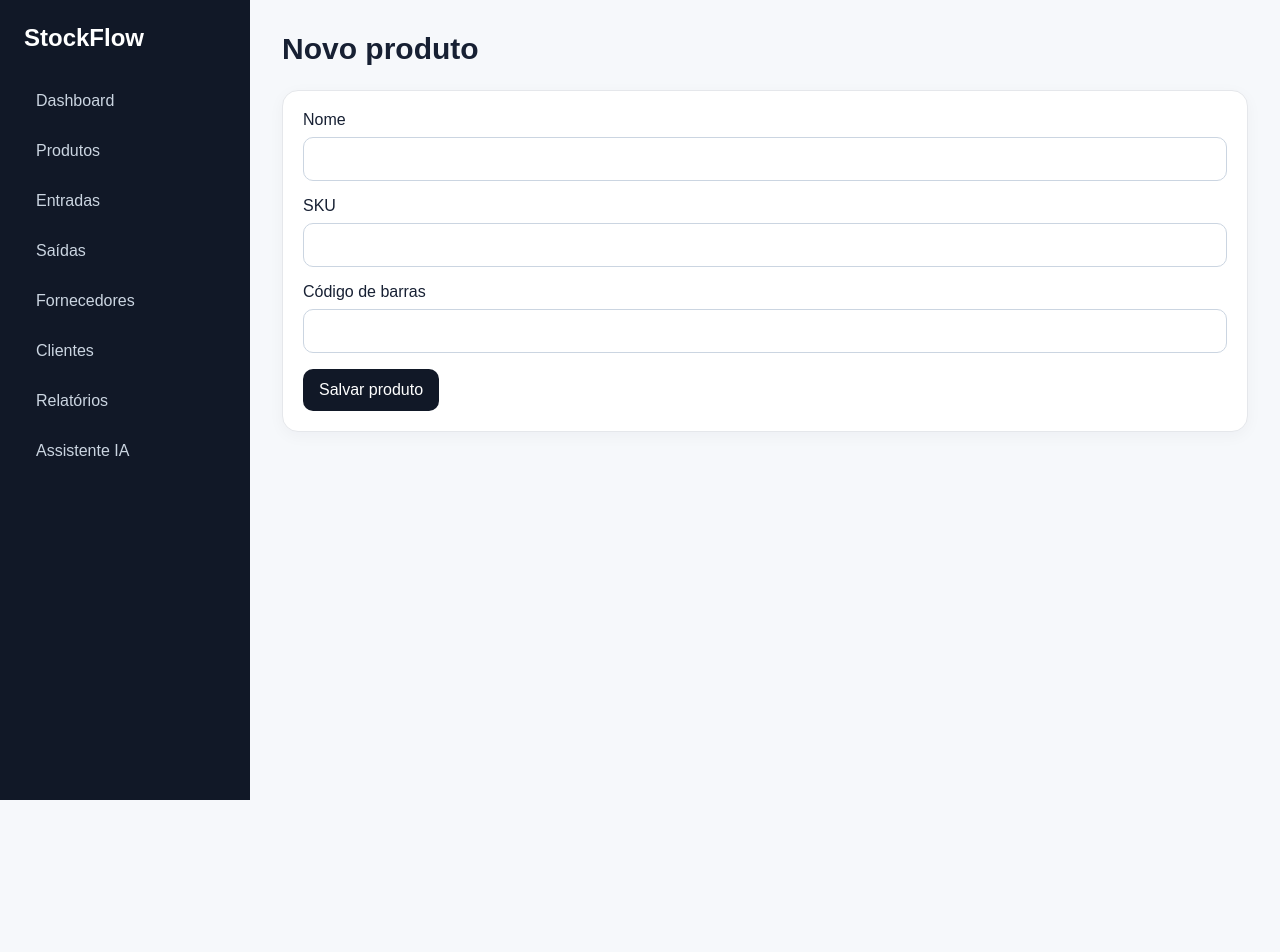
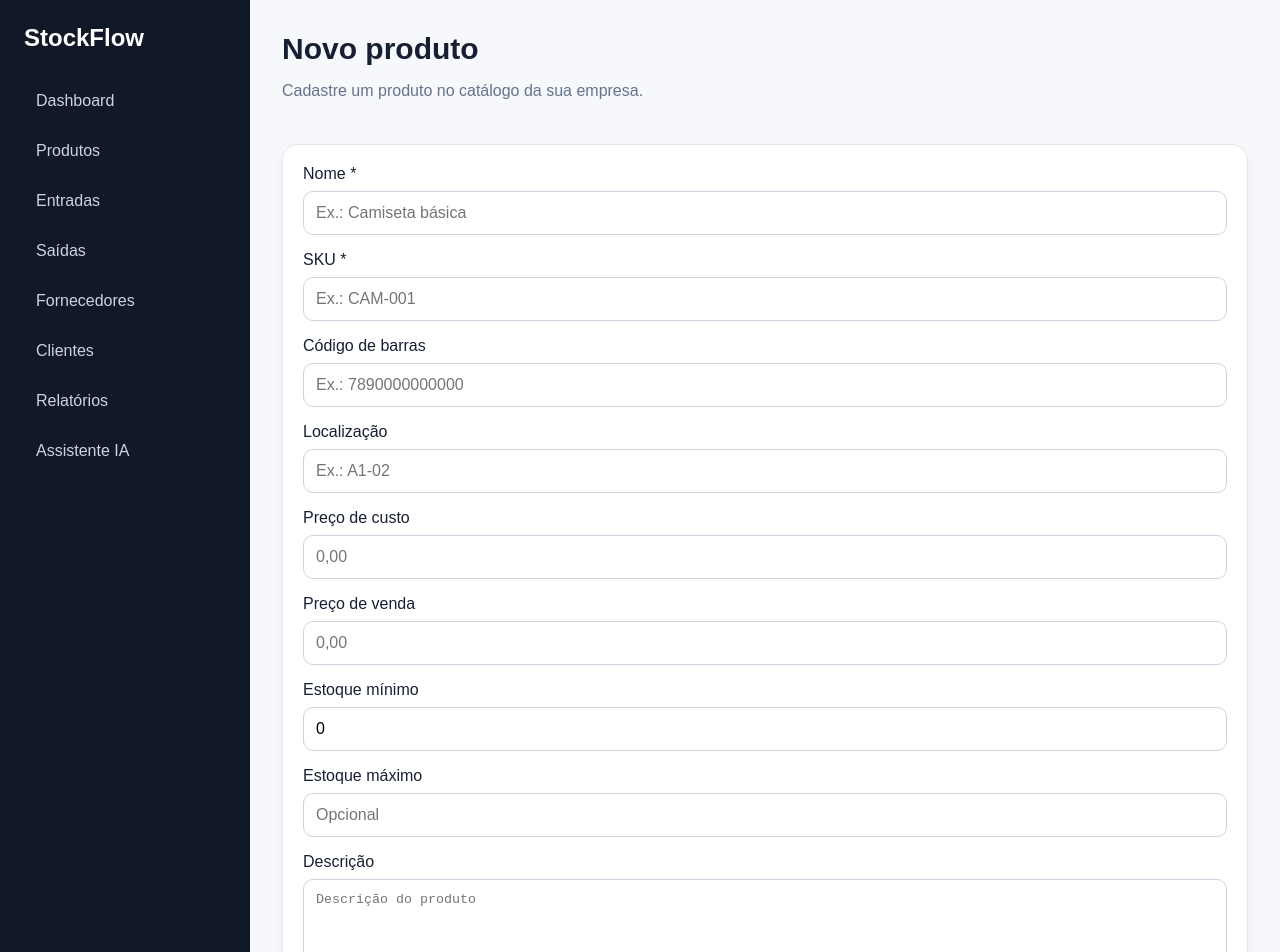
Before and after one commit to atomic-cod/stockflow, a Next.js app: page /produtos/novo in a window 1280 px wide. Shown: the top 952 px of the page. Before the commit the page ends 800 px from the top, so only its background shows below. Built offline with nearby package versions, Linux system fonts and the light colour scheme.

Commit message:
feat: improve novo products

```diff
--- a/src/app/produtos/novo/page.tsx
+++ b/src/app/produtos/novo/page.tsx
@@ -1,2 +1,121 @@
+"use client";
+
+import { FormEvent, useState } from "react";
 import { Sidebar } from "@/components/sidebar";
-export default function NovoProduto(){return <div className="shell"><Sidebar/><main className="main"><h1 className="title">Novo produto</h1><div className="section card"><label>Nome<input className="input"/></label><label>SKU<input className="input"/></label><label>Código de barras<input className="input"/></label><button className="btn">Salvar produto</button></div></main></div>}
+import { useRouter } from "next/navigation";
+
+export default function NovoProduto() {
+  const router = useRouter();
+  const [form, setForm] = useState({
+    name: "",
+    sku: "",
+    barcode: "",
+    description: "",
+    cost_price: "",
+    sale_price: "",
+    minimum_stock: "0",
+    maximum_stock: "",
+    location: "",
+  });
+  const [error, setError] = useState("");
+  const [loading, setLoading] = useState(false);
+
+  function update(field: string, value: string) {
+    setForm((current) => ({ ...current, [field]: value }));
+  }
+
+  async function handleSubmit(event: FormEvent<HTMLFormElement>) {
+    event.preventDefault();
+    setError("");
+    setLoading(true);
+
+    try {
+      const response = await fetch("/api/produtos", {
+        method: "POST",
+        headers: { "Content-Type": "application/json" },
+        body: JSON.stringify(form),
+      });
+
+      const data = await response.json();
+
+      if (!response.ok) {
+        setError(data.error ?? "Não foi possível cadastrar o produto.");
+        return;
+      }
+
+      router.push("/produtos");
+      router.refresh();
+    } catch {
+      setError("Não foi possível conectar ao servidor.");
+    } finally {
+      setLoading(false);
+    }
+  }
+
+  return (
+    <div className="shell">
+      <Sidebar />
+      <main className="main">
+        <div className="topbar">
+          <div>
+            <h1 className="title">Novo produto</h1>
+            <p className="muted">Cadastre um produto no catálogo da sua empresa.</p>
+          </div>
+        </div>
+
+        <form className="section card" onSubmit={handleSubmit}>
+          <div className="form-grid">
+            <label>
+              Nome *
+              <input className="input" value={form.name} onChange={(e) => update("name", e.target.value)} placeholder="Ex.: Camiseta básica" required />
+            </label>
+            <label>
+              SKU *
+              <input className="input" value={form.sku} onChange={(e) => update("sku", e.target.value)} placeholder="Ex.: CAM-001" required />
+            </label>
+            <label>
+              Código de barras
+              <input className="input" value={form.barcode} onChange={(e) => update("barcode", e.target.value)} placeholder="Ex.: 7890000000000" />
+            </label>
+            <label>
+              Localização
+              <input className="input" value={form.location} onChange={(e) => update("location", e.target.value)} placeholder="Ex.: A1-02" />
+            </label>
+            <label>
+              Preço de custo
+              <input className="input" type="number" min="0" step="0.01" value={form.cost_price} onChange={(e) => update("cost_price", e.target.value)} placeholder="0,00" />
+            </label>
+            <label>
+              Preço de venda
+              <input className="input" type="number" min="0" step="0.01" value={form.sale_price} onChange={(e) => update("sale_price", e.target.value)} placeholder="0,00" />
+            </label>
+            <label>
+              Estoque mínimo
+              <input className="input" type="number" min="0" step="0.001" value={form.minimum_stock} onChange={(e) => update("minimum_stock", e.target.value)} />
+            </label>
+            <label>
+              Estoque máximo
+              <input className="input" type="number" min="0" step="0.001" value={form.maximum_stock} onChange={(e) => update("maximum_stock", e.target.value)} placeholder="Opcional" />
+            </label>
+          </div>
+
+          <label>
+            Descrição
+            <textarea className="input" rows={4} value={form.description} onChange={(e) => update("description", e.target.value)} placeholder="Descrição do produto" />
+          </label>
+
+          {error && <p style={{ color: "#b91c1c" }}>{error}</p>}
+
+          <div style={{ display: "flex", gap: 12 }}>
+            <button className="btn" type="submit" disabled={loading}>
+              {loading ? "Salvando..." : "Salvar produto"}
+            </button>
+            <button className="btn secondary" type="button" onClick={() => router.push("/produtos")} disabled={loading}>
+              Cancelar
+            </button>
+          </div>
+        </form>
+      </main>
+    </div>
+  );
+}
```
